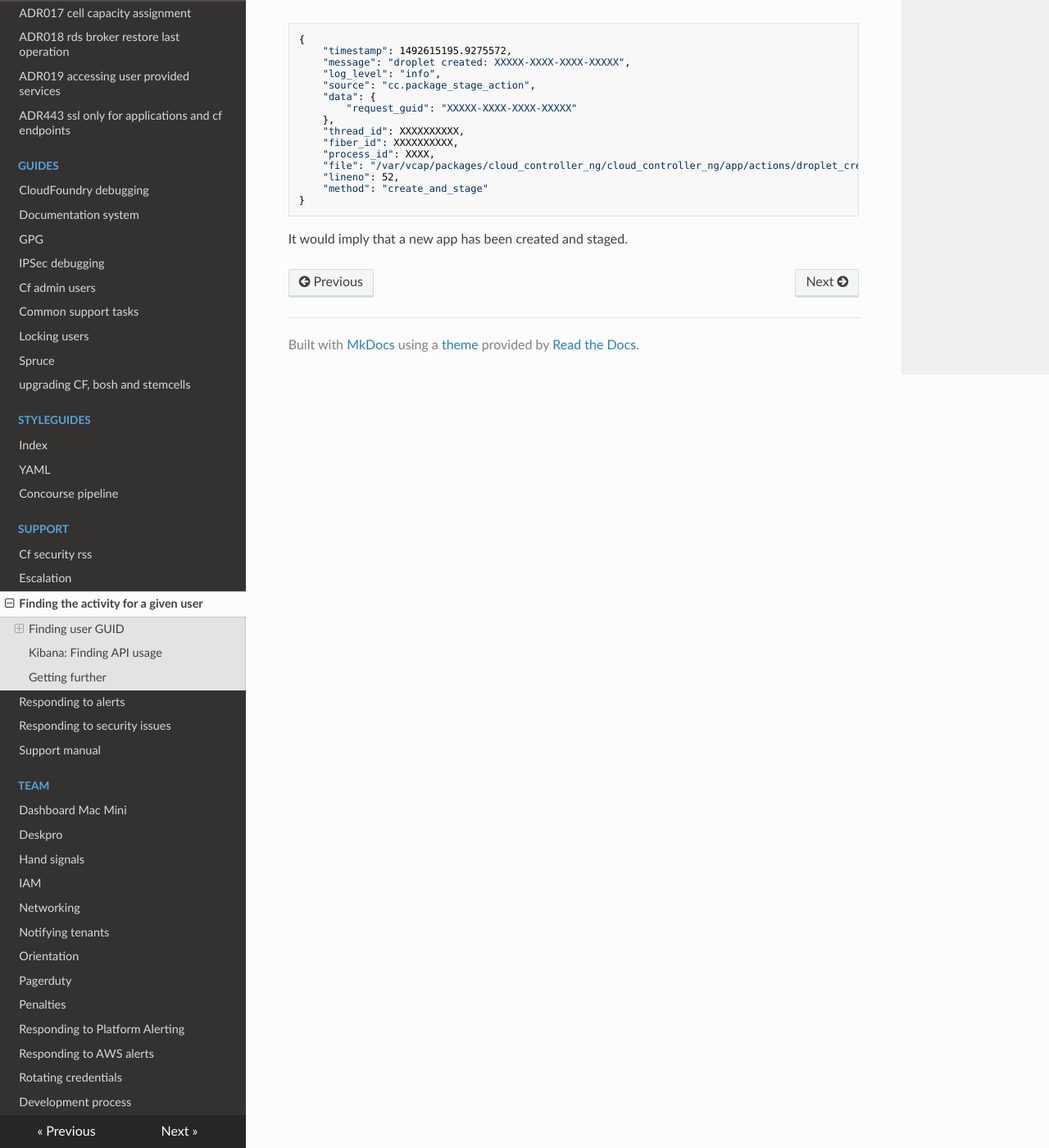
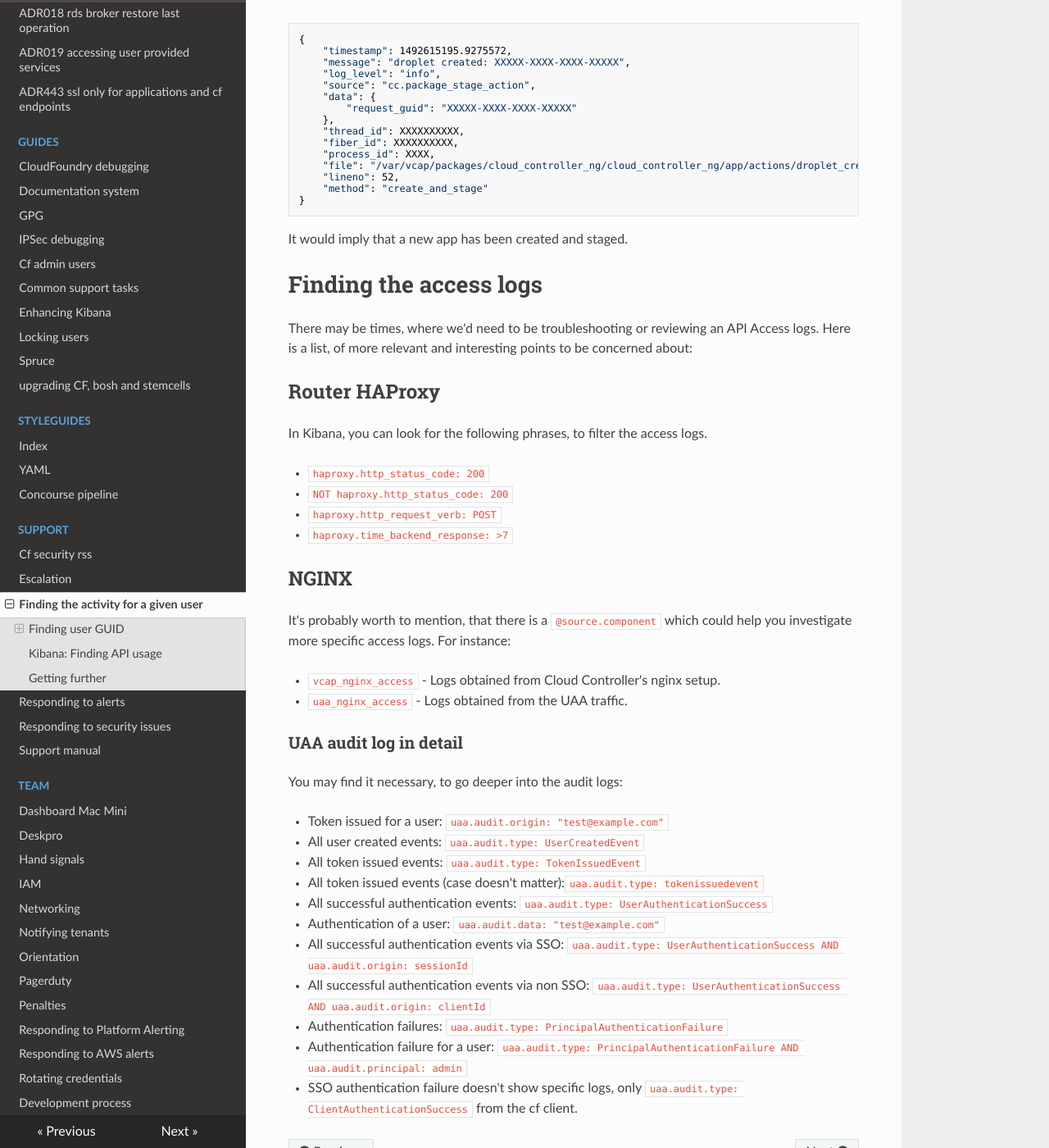
Before and after one commit to alphagov/paas-team-manual, an MkDocs documentation site: the page built from docs/support/finding_activity.md, in a window 1280 px wide and 1400 px high, scrolled down 1641 px. Shown: the whole window at 82% size. Built offline with MkDocs 1.6.1, drawn with Linux system fonts in a browser that asks for light colours; nearby versions of some CDN libraries.

Commit message:
Add tips and guides on access logs
We'd like to debug Cloud Foundry components during or after an incident.
It may help, if we had a goto guide on both searching and creating new
parsed access logs.

````diff
--- a/docs/support/finding_activity.md
+++ b/docs/support/finding_activity.md
@@ -93,3 +93,39 @@ Here's a sample JSON of the above:
 ```
 
 It would imply that a new app has been created and staged.
+
+# Finding the access logs
+
+There may be times, where we'd need to be troubleshooting or reviewing an API Access logs. Here is a list, of more relevant and interesting points to be concerned about:
+
+## Router HAProxy
+
+In Kibana, you can look for the following phrases, to filter the access logs.
+
+- `haproxy.http_status_code: 200`
+- `NOT haproxy.http_status_code: 200`
+- `haproxy.http_request_verb: POST`
+- `haproxy.time_backend_response: >7`
+
+## NGINX
+
+It's probably worth to mention, that there is a `@source.component` which could help you investigate more specific access logs. For instance:
+
+- `vcap_nginx_access` - Logs obtained from Cloud Controller's nginx setup.
+- `uaa_nginx_access` - Logs obtained from the UAA traffic.
+
+### UAA audit log in detail
+
+You may find it necessary, to go deeper into the audit logs:
+
+- Token issued for a user: `uaa.audit.origin: "test@example.com"`
+- All user created events: `uaa.audit.type: UserCreatedEvent`
+- All token issued events: `uaa.audit.type: TokenIssuedEvent`
+- All token issued events (case doesn't matter):`uaa.audit.type: tokenissuedevent`
+- All successful authentication events: `uaa.audit.type: UserAuthenticationSuccess`
+- Authentication of a user: `uaa.audit.data: "test@example.com"`
+- All successful authentication events via SSO: `uaa.audit.type: UserAuthenticationSuccess AND uaa.audit.origin: sessionId`
+- All successful authentication events via non SSO: `uaa.audit.type: UserAuthenticationSuccess AND uaa.audit.origin: clientId`
+- Authentication failures: `uaa.audit.type: PrincipalAuthenticationFailure`
+- Authentication failure for a user: `uaa.audit.type: PrincipalAuthenticationFailure AND uaa.audit.principal: admin`
+- SSO authentication failure doesn't show specific logs, only `uaa.audit.type: ClientAuthenticationSuccess` from the cf client.
````
Also changed, not shown: docs/guides/enhancing_kibana.md (added, +81 -0 lines).
